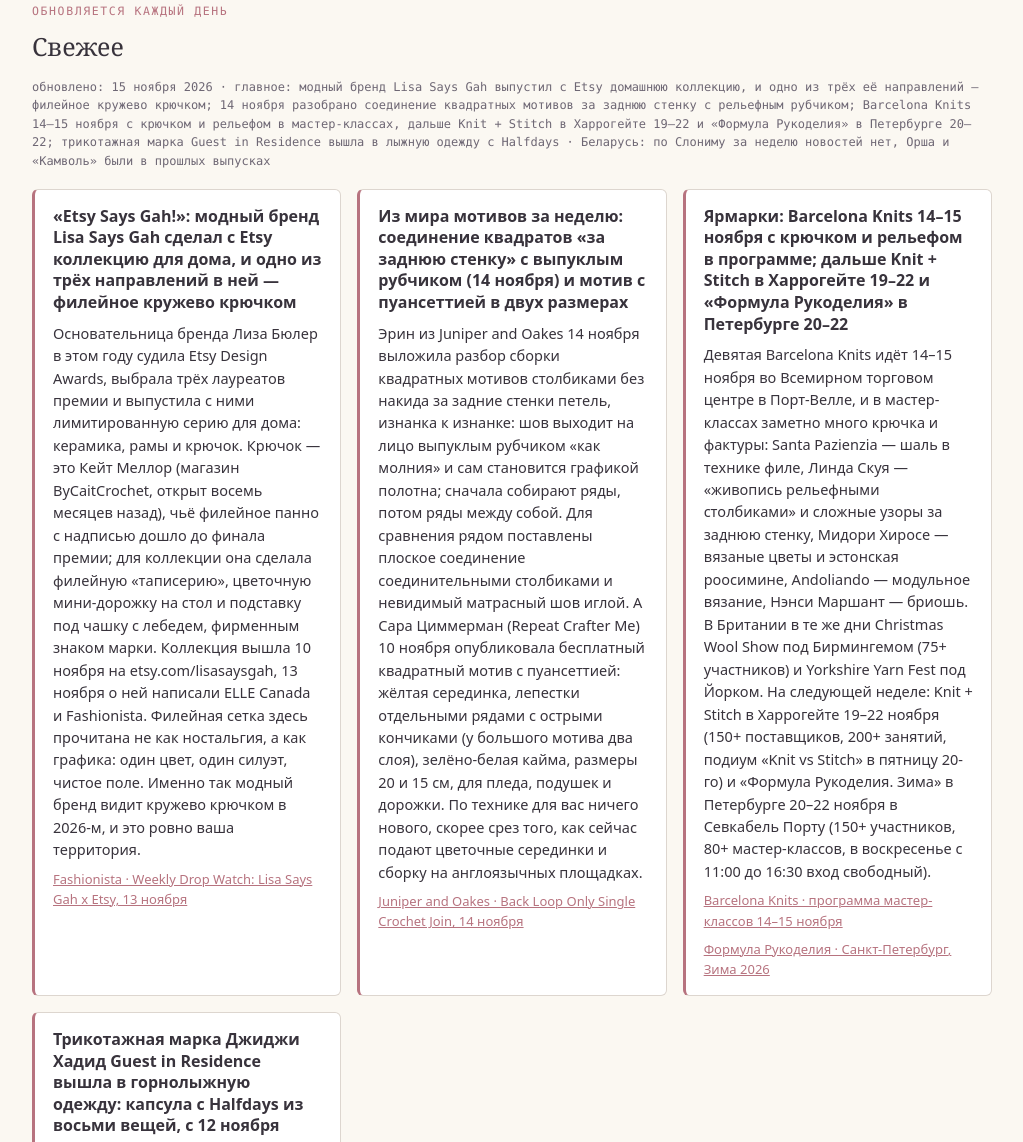
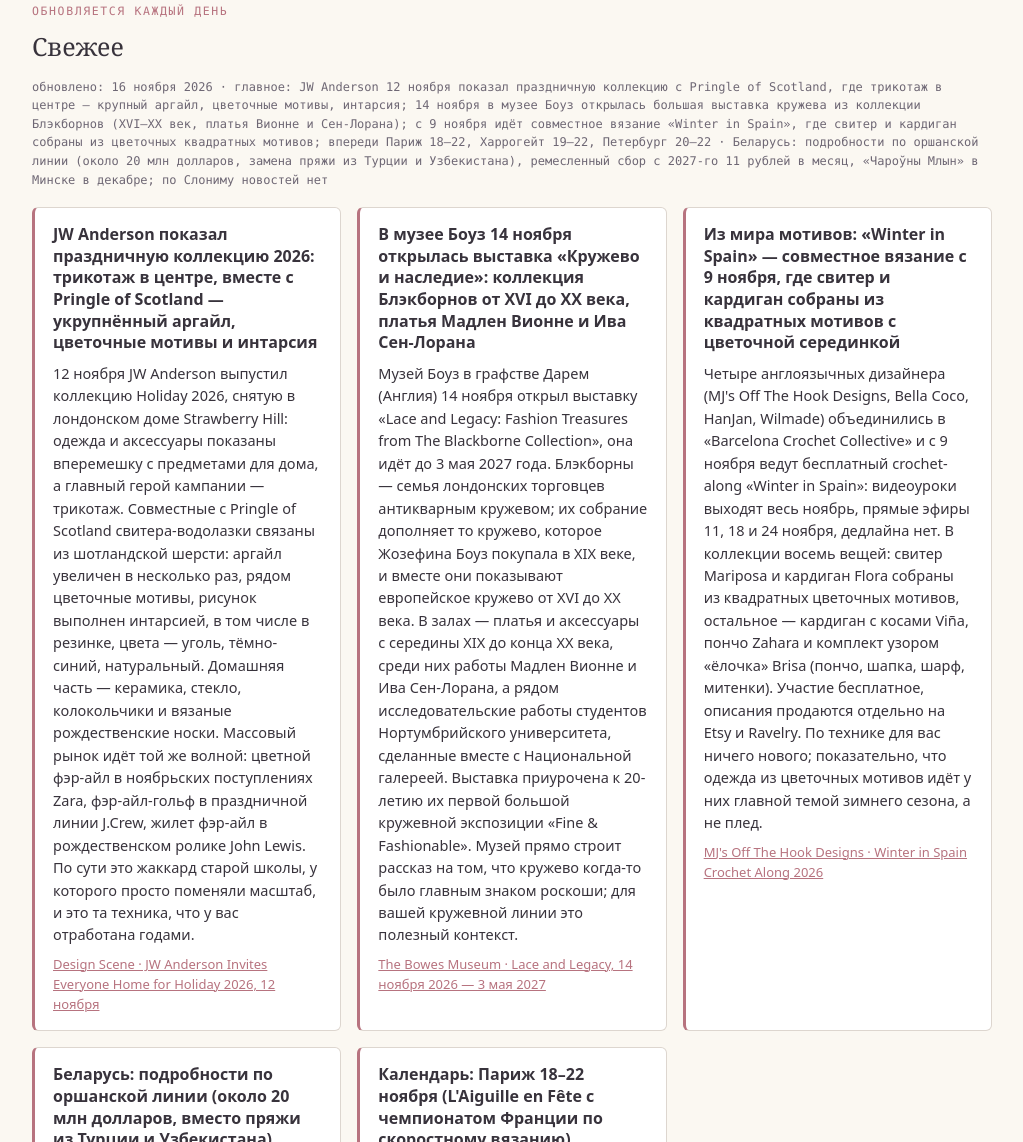
Before and after one commit to Ingvar1917/knitting, a plain HTML site: page index.html in a window 1280 px wide. Shown: the part 441-1583 px from the top of the page, without its empty margins (128-1151 px from the left). Drawn offline with Linux system fonts and the light colour scheme.

Commit message:
Свежее на 2026-11-16

```diff
--- a/index.html
+++ b/index.html
@@ -128,29 +128,35 @@
   <section id="fresh">
     <div class="fresh-head">
       <h2><small>Обновляется каждый день</small>Свежее</h2>
-      <span class="fresh-date">обновлено: 15 ноября 2026 · главное: модный бренд Lisa Says Gah выпустил с Etsy домашнюю коллекцию, и одно из трёх её направлений — филейное кружево крючком; 14 ноября разобрано соединение квадратных мотивов за заднюю стенку с рельефным рубчиком; Barcelona Knits 14–15 ноября с крючком и рельефом в мастер-классах, дальше Knit + Stitch в Харрогейте 19–22 и «Формула Рукоделия» в Петербурге 20–22; трикотажная марка Guest in Residence вышла в лыжную одежду с Halfdays · Беларусь: по Слониму за неделю новостей нет, Орша и «Камволь» были в прошлых выпусках</span>
+      <span class="fresh-date">обновлено: 16 ноября 2026 · главное: JW Anderson 12 ноября показал праздничную коллекцию с Pringle of Scotland, где трикотаж в центре — крупный аргайл, цветочные мотивы, интарсия; 14 ноября в музее Боуз открылась большая выставка кружева из коллекции Блэкборнов (XVI–XX век, платья Вионне и Сен-Лорана); с 9 ноября идёт совместное вязание «Winter in Spain», где свитер и кардиган собраны из цветочных квадратных мотивов; впереди Париж 18–22, Харрогейт 19–22, Петербург 20–22 · Беларусь: подробности по оршанской линии (около 20 млн долларов, замена пряжи из Турции и Узбекистана), ремесленный сбор с 2027-го 11 рублей в месяц, «Чароўны Млын» в Минске в декабре; по Слониму новостей нет</span>
     </div>
     <div class="fresh-list">
       <article class="fresh-card">
-        <h3>«Etsy Says Gah!»: модный бренд Lisa Says Gah сделал с Etsy коллекцию для дома, и одно из трёх направлений в ней — филейное кружево крючком</h3>
-        <p>Основательница бренда Лиза Бюлер в этом году судила Etsy Design Awards, выбрала трёх лауреатов премии и выпустила с ними лимитированную серию для дома: керамика, рамы и крючок. Крючок — это Кейт Меллор (магазин ByCaitCrochet, открыт восемь месяцев назад), чьё филейное панно с надписью дошло до финала премии; для коллекции она сделала филейную «таписерию», цветочную мини-дорожку на стол и подставку под чашку с лебедем, фирменным знаком марки. Коллекция вышла 10 ноября на etsy.com/lisasaysgah, 13 ноября о ней написали ELLE Canada и Fashionista. Филейная сетка здесь прочитана не как ностальгия, а как графика: один цвет, один силуэт, чистое поле. Именно так модный бренд видит кружево крючком в 2026-м, и это ровно ваша территория.</p>
-        <a href="https://fashionista.com/2026/11/best-fashion-beauty-launches-collaborations-november-13" target="_blank" rel="noopener">Fashionista · Weekly Drop Watch: Lisa Says Gah x Etsy, 13 ноября</a>
+        <h3>JW Anderson показал праздничную коллекцию 2026: трикотаж в центре, вместе с Pringle of Scotland — укрупнённый аргайл, цветочные мотивы и интарсия</h3>
+        <p>12 ноября JW Anderson выпустил коллекцию Holiday 2026, снятую в лондонском доме Strawberry Hill: одежда и аксессуары показаны вперемешку с предметами для дома, а главный герой кампании — трикотаж. Совместные с Pringle of Scotland свитера-водолазки связаны из шотландской шерсти: аргайл увеличен в несколько раз, рядом цветочные мотивы, рисунок выполнен интарсией, в том числе в резинке, цвета — уголь, тёмно-синий, натуральный. Домашняя часть — керамика, стекло, колокольчики и вязаные рождественские носки. Массовый рынок идёт той же волной: цветной фэр-айл в ноябрьских поступлениях Zara, фэр-айл-гольф в праздничной линии J.Crew, жилет фэр-айл в рождественском ролике John Lewis. По сути это жаккард старой школы, у которого просто поменяли масштаб, и это та техника, что у вас отработана годами.</p>
+        <a href="https://www.designscene.net/2026/11/jw-anderson-holiday-2026.html" target="_blank" rel="noopener">Design Scene · JW Anderson Invites Everyone Home for Holiday 2026, 12 ноября</a>
       </article>
       <article class="fresh-card">
-        <h3>Из мира мотивов за неделю: соединение квадратов «за заднюю стенку» с выпуклым рубчиком (14 ноября) и мотив с пуансеттией в двух размерах</h3>
-        <p>Эрин из Juniper and Oakes 14 ноября выложила разбор сборки квадратных мотивов столбиками без накида за задние стенки петель, изнанка к изнанке: шов выходит на лицо выпуклым рубчиком «как молния» и сам становится графикой полотна; сначала собирают ряды, потом ряды между собой. Для сравнения рядом поставлены плоское соединение соединительными столбиками и невидимый матрасный шов иглой. А Сара Циммерман (Repeat Crafter Me) 10 ноября опубликовала бесплатный квадратный мотив с пуансеттией: жёлтая серединка, лепестки отдельными рядами с острыми кончиками (у большого мотива два слоя), зелёно-белая кайма, размеры 20 и 15 см, для пледа, подушек и дорожки. По технике для вас ничего нового, скорее срез того, как сейчас подают цветочные серединки и сборку на англоязычных площадках.</p>
-        <a href="https://juniperandoakes.com/blog/back-loop-only-single-crochet-join-granny-squares" target="_blank" rel="noopener">Juniper and Oakes · Back Loop Only Single Crochet Join, 14 ноября</a>
+        <h3>В музее Боуз 14 ноября открылась выставка «Кружево и наследие»: коллекция Блэкборнов от XVI до XX века, платья Мадлен Вионне и Ива Сен-Лорана</h3>
+        <p>Музей Боуз в графстве Дарем (Англия) 14 ноября открыл выставку «Lace and Legacy: Fashion Treasures from The Blackborne Collection», она идёт до 3 мая 2027 года. Блэкборны — семья лондонских торговцев антикварным кружевом; их собрание дополняет то кружево, которое Жозефина Боуз покупала в XIX веке, и вместе они показывают европейское кружево от XVI до XX века. В залах — платья и аксессуары с середины XIX до конца XX века, среди них работы Мадлен Вионне и Ива Сен-Лорана, а рядом исследовательские работы студентов Нортумбрийского университета, сделанные вместе с Национальной галереей. Выставка приурочена к 20-летию их первой большой кружевной экспозиции «Fine &amp; Fashionable». Музей прямо строит рассказ на том, что кружево когда-то было главным знаком роскоши; для вашей кружевной линии это полезный контекст.</p>
+        <a href="https://thebowesmuseum.org.uk/exhibitions/lace-and-legacy-fashion-treasures-from-the-blackborne-collection/" target="_blank" rel="noopener">The Bowes Museum · Lace and Legacy, 14 ноября 2026 — 3 мая 2027</a>
       </article>
       <article class="fresh-card">
-        <h3>Ярмарки: Barcelona Knits 14–15 ноября с крючком и рельефом в программе; дальше Knit + Stitch в Харрогейте 19–22 и «Формула Рукоделия» в Петербурге 20–22</h3>
-        <p>Девятая Barcelona Knits идёт 14–15 ноября во Всемирном торговом центре в Порт-Велле, и в мастер-классах заметно много крючка и фактуры: Santa Pazienzia — шаль в технике филе, Линда Скуя — «живопись рельефными столбиками» и сложные узоры за заднюю стенку, Мидори Хиросе — вязаные цветы и эстонская роосимине, Andoliando — модульное вязание, Нэнси Маршант — бриошь. В Британии в те же дни Christmas Wool Show под Бирмингемом (75+ участников) и Yorkshire Yarn Fest под Йорком. На следующей неделе: Knit + Stitch в Харрогейте 19–22 ноября (150+ поставщиков, 200+ занятий, подиум «Knit vs Stitch» в пятницу 20-го) и «Формула Рукоделия. Зима» в Петербурге 20–22 ноября в Севкабель Порту (150+ участников, 80+ мастер-классов, в воскресенье с 11:00 до 16:30 вход свободный).</p>
-        <a href="https://www.barcelonaknits.com/en/workshops/" target="_blank" rel="noopener">Barcelona Knits · программа мастер-классов 14–15 ноября</a>
-        <a href="https://www.formularukodeliya.ru/vystavki/formula-rukodelija-sankt-peterburg-zima-2026/" target="_blank" rel="noopener">Формула Рукоделия · Санкт-Петербург, Зима 2026</a>
+        <h3>Из мира мотивов: «Winter in Spain» — совместное вязание с 9 ноября, где свитер и кардиган собраны из квадратных мотивов с цветочной серединкой</h3>
+        <p>Четыре англоязычных дизайнера (MJ's Off The Hook Designs, Bella Coco, HanJan, Wilmade) объединились в «Barcelona Crochet Collective» и с 9 ноября ведут бесплатный crochet-along «Winter in Spain»: видеоуроки выходят весь ноябрь, прямые эфиры 11, 18 и 24 ноября, дедлайна нет. В коллекции восемь вещей: свитер Mariposa и кардиган Flora собраны из квадратных цветочных мотивов, остальное — кардиган с косами Viña, пончо Zahara и комплект узором «ёлочка» Brisa (пончо, шапка, шарф, митенки). Участие бесплатное, описания продаются отдельно на Etsy и Ravelry. По технике для вас ничего нового; показательно, что одежда из цветочных мотивов идёт у них главной темой зимнего сезона, а не плед.</p>
+        <a href="https://www.mjsoffthehookdesigns.com/barcelona-crochet-collective/" target="_blank" rel="noopener">MJ's Off The Hook Designs · Winter in Spain Crochet Along 2026</a>
       </article>
       <article class="fresh-card">
-        <h3>Трикотажная марка Джиджи Хадид Guest in Residence вышла в горнолыжную одежду: капсула с Halfdays из восьми вещей, с 12 ноября</h3>
-        <p>Марка кашемирового трикотажа Guest in Residence и бренд лыжной одежды Halfdays выпустили совместную капсулу: комбинезон, полукомбинезон, куртка, водолазка, базовые слои и аксессуары; вязаные фактуры перенесены на технические ткани, цены от 100 до 795 долларов, продаётся на сайтах обеих марок. Соавторы — Джиджи Хадид и бывшая олимпийская фристайлистка Кайли Маккиннон, сооснователь Halfdays. Трикотаж здесь работает как знак тёплого и рукотворного внутри технической одежды; показательно, что именно вязаная поверхность стала главным аргументом продажи.</p>
-        <a href="https://www.halfdays.com/collections/halfdays-x-guest-in-residence" target="_blank" rel="noopener">Halfdays · коллекция Halfdays × Guest in Residence</a>
+        <h3>Беларусь: подробности по оршанской линии (около 20 млн долларов, вместо пряжи из Турции и Узбекистана), ремесленный сбор с 2027 года — 11 рублей в месяц, «Чароўны Млын» в декабре</h3>
+        <p>К запуску 13 ноября на Оршанском льнокомбинате: «Наша Ніва» уточняет, что новая кольцепрядильная линия стоила около 20 млн долларов, оборудование китайское, а тонкую высокономерную пряжу со льном, хлопком и вискозой комбинат раньше закупал в Турции и Узбекистане и теперь будет прясть сам; план на 2027 год — 2,5 тысячи тонн, задача от президента — к 2030-му перерабатывать всё короткое льноволокно. Это пряжа для тканей (платья, рубашки), в мотки для ручного вязания она пока не идёт. Из структурного: по проекту Налогового кодекса на 2027 год ремесленный сбор вырастет с 10 до 11 рублей в месяц, минимальный налог на профдоход — с 45 до 48 рублей. Календарь: выставка-ярмарка авторских изделий «Чароўны Млын» в Минске (пр-т Победителей, 14) в календаре Мингорисполкома стоит на 10–13 декабря, даты лучше сверить на expo.mill.by. По Слониму за неделю новостей нет, кроме плановой проверки природоохранной инспекции в ноябре.</p>
+        <a href="https://nashaniva.com/ru/409147" target="_blank" rel="noopener">Наша Ніва · В Орше запустили новое производство тонкой пряжи, 13 ноября</a>
+        <a href="https://belta.by/economics/view/nalogi-v-2027-godu-kak-izmenjatsja-stavki-dlja-belorusov-806110-2026/" target="_blank" rel="noopener">БЕЛТА · Налоги в 2027 году: как изменятся ставки</a>
+      </article>
+      <article class="fresh-card">
+        <h3>Календарь: Париж 18–22 ноября (L'Aiguille en Fête с чемпионатом Франции по скоростному вязанию), Харрогейт 19–22, Петербург 20–22, Мюнхен 27–29</h3>
+        <p>Прошли Knit + Stitch в Северной Ирландии (12–15 ноября), Barcelona Knits (14–15) и онлайн-марафон Virtual Knitting LIVE от Vogue Knitting (13–15: двойное вязание, бриошь, тунисское вязание). Дальше: L'Aiguille en Fête в Париже 18–22 ноября на Porte de Versailles — салон «искусства нити» с крючком, кружевом, ткачеством и гобеленом, около 600 м² текстильных выставок и чемпионат Франции по скоростному вязанию; Knit + Stitch в Харрогейте 19–22 ноября; «Формула Рукоделия. Зима» в Петербурге 20–22 ноября (в воскресенье с 11:00 до 16:30 вход свободный); Munich Knits 27–29 ноября. На Ravelry 12 ноября стартовал Knitvent 2026 Хелен Стюарт, второе «окно» откроется 19-го.</p>
+        <a href="https://www.ultiplace.com/salon/aiguille-en-fete-2026/accueil" target="_blank" rel="noopener">Aiguille en Fête · Париж, 18–22 ноября 2026</a>
+        <a href="https://www.knitandstitchshow.co.uk/harrogate/" target="_blank" rel="noopener">Knit + Stitch · Харрогейт, 19–22 ноября 2026</a>
       </article>
     </div>
   </section>
```
